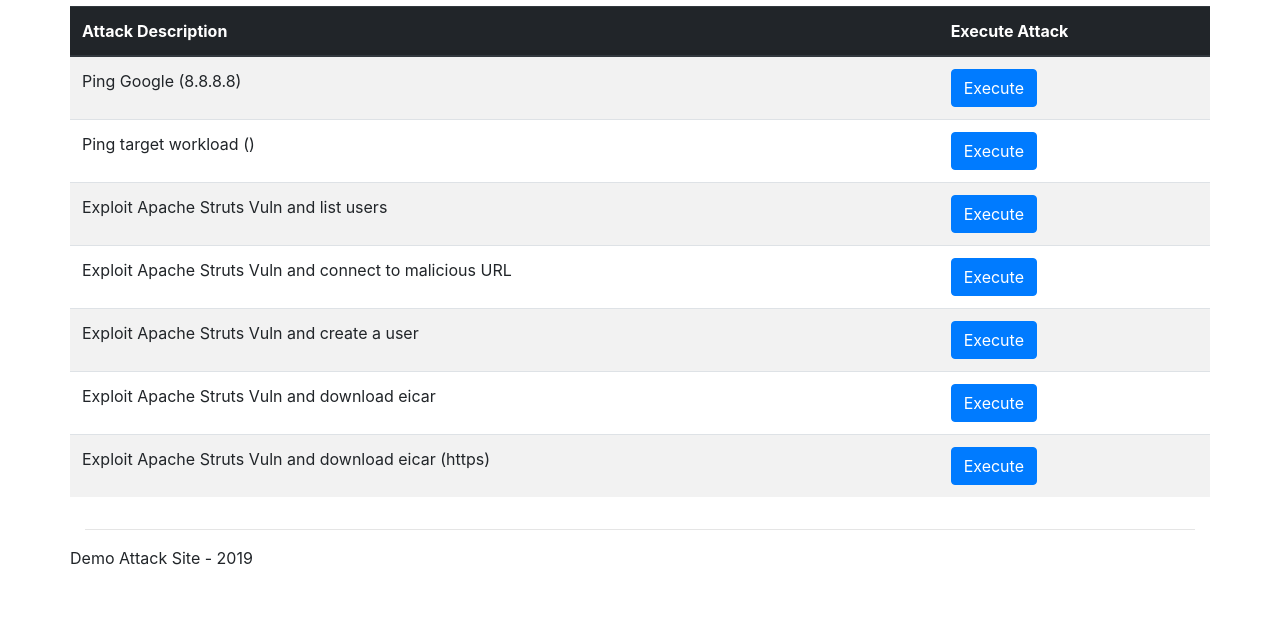
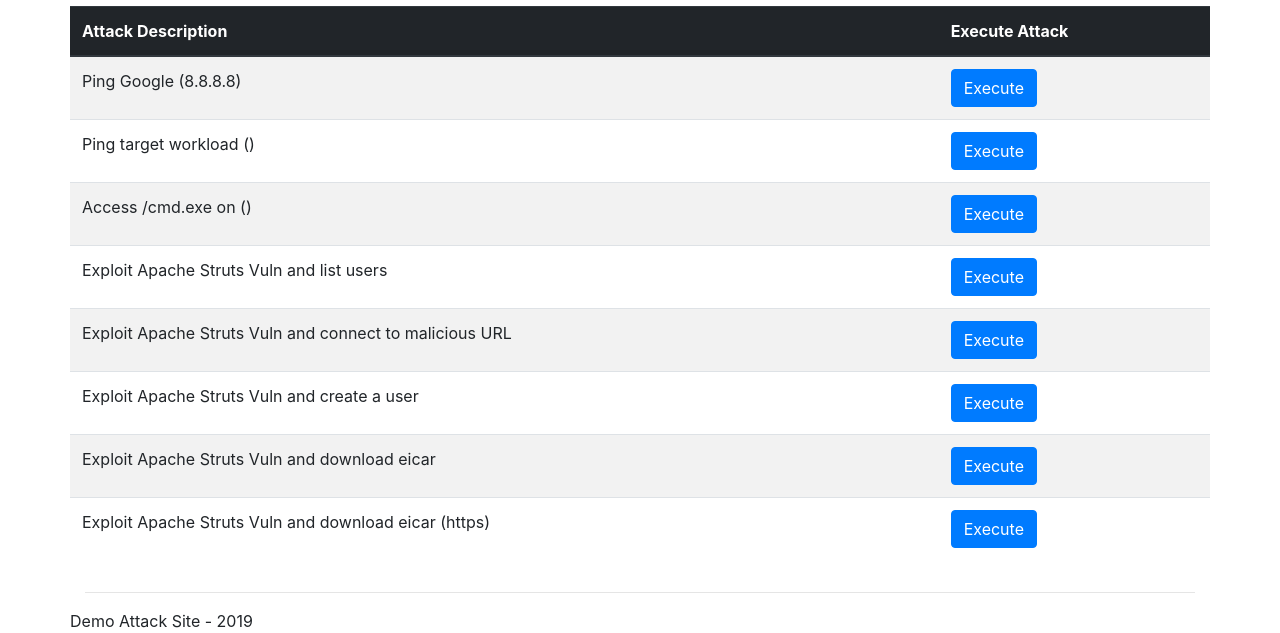
Before and after one commit to ScottEnandTM/cnp_demo_flask, a Flask app: page / in a window 1280 px wide. Shown: the part 306-939 px from the top of the page. Before the commit the page ends 871 px from the top, so only its background shows below. Run offline with Flask 2, Linux system fonts and the light colour scheme; parts of the project's set-up code (start-up, migrations or seed data) failed here and were passed over; some libraries are stand-ins or nearby versions.

Commit message:
added cmd_exe route

```diff
--- a/webapp/main/controllers.py
+++ b/webapp/main/controllers.py
@@ -55,6 +55,19 @@
     #output = "fake output"
     try:
         output = subprocess.check_output(["ping", "-c", "1", victim_host])
+        flash("The command ran successfully", category="success")
+    except subprocess.CalledProcessError as e:
+        flash("An error occurred", category="danger")
+        output = "An error occurred:\n {e}".format(e=e)
+    return render_template('struts.html', output=format_output(output))
+
+
+@main_blueprint.route('/cmd_exe')
+def cmd_exe():
+    #output = "fake output"
+    try:
+        target_url = "{victim_host}/cmd.exe".format(victim_host=victim_host)
+        output = subprocess.check_output(["curl", target_url])
         flash("The command ran successfully", category="success")
     except subprocess.CalledProcessError as e:
         flash("An error occurred", category="danger")
--- a/webapp/templates/main/index.html
+++ b/webapp/templates/main/index.html
@@ -18,7 +18,10 @@
               <td>Ping Google (8.8.8.8)</td><td> <a href="/ping" class="btn btn-primary btn-md">Execute</a> </td>
             </tr>
             <tr>
-		    <td>Ping target workload ({{victim_host}})</td><td> <a href="/ping_target" class="btn btn-primary btn-md">Execute</a> </td>
+		          <td>Ping target workload ({{victim_host}})</td><td> <a href="/ping_target" class="btn btn-primary btn-md">Execute</a> </td>
+            </tr>
+            <tr>
+		          <td>Access /cmd.exe on ({{victim_host}})</td><td> <a href="/cmd_exe" class="btn btn-primary btn-md">Execute</a> </td>
             </tr>
             <tr>
               <td>Exploit Apache Struts Vuln and list users</td><td> <a href="/struts_list_users" class="btn btn-primary btn-md">Execute</a> </td>
```
